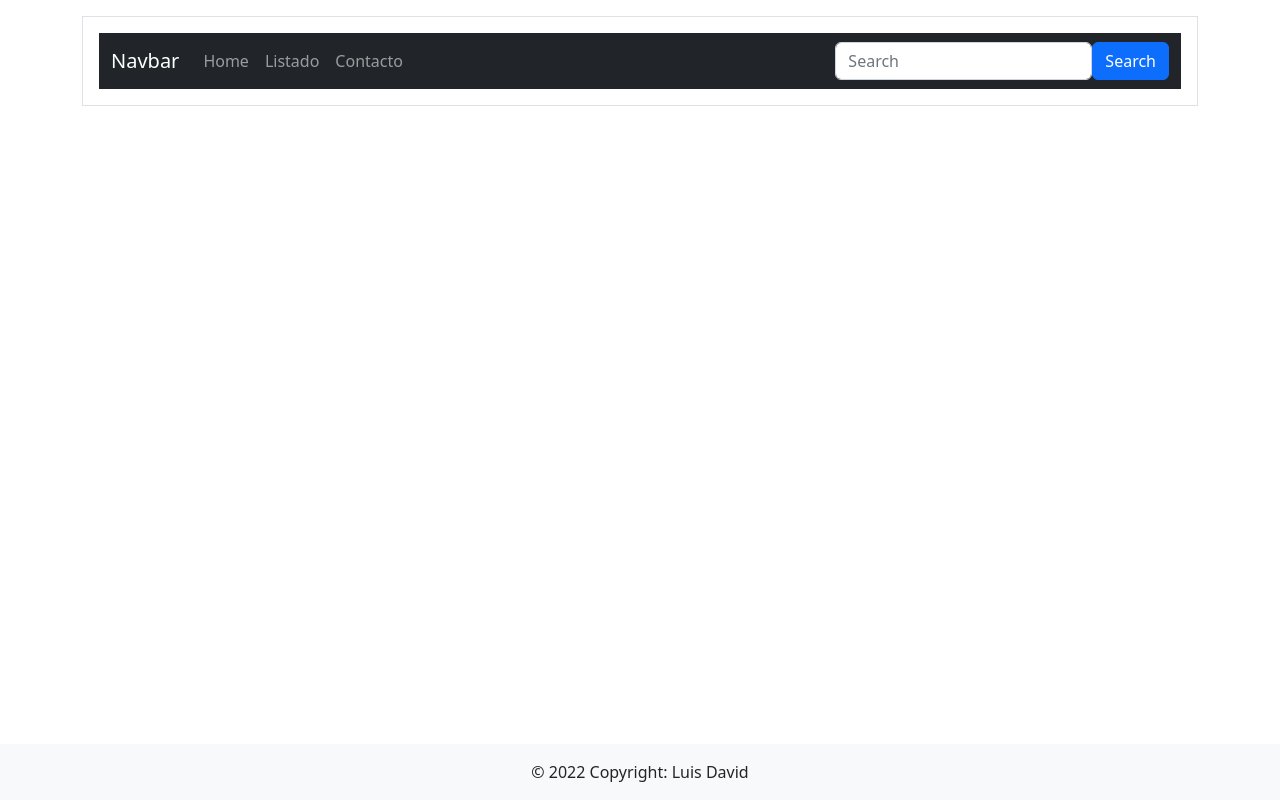
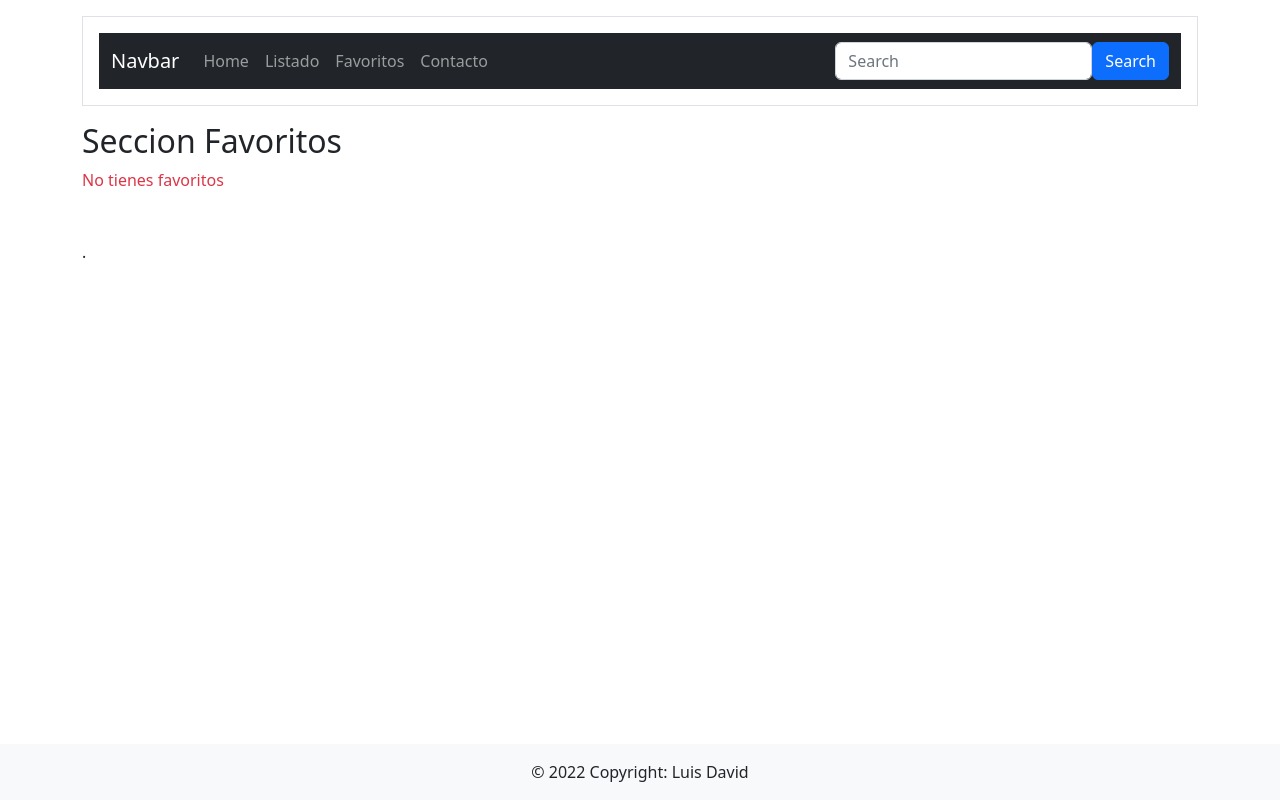
Before and after one commit to luiseliasdavid/MoviesApp, a React (Create React App) app: page /favoritos in a window 1280 px wide. Built offline with nearby package versions, Linux system fonts and the light colour scheme; sample sign-in values are in the browser's storage.

Commit message:
favoritos ok

```diff
--- a/src/App.js
+++ b/src/App.js
@@ -1,36 +1,90 @@
-import {Routes, Route } from 'react-router-dom'
+import { Routes, Route } from 'react-router-dom'
 import 'bootstrap/dist/css/bootstrap.min.css';
-
+import {useState, useEffect} from 'react'
 import Login from "./components/Login";
 import Listado from './components/Listado'
 import Header from './components/Header';
 import Footer from './components/Footer';
 import Detalle from './components/Detalle'
 import Resultados from './components/Resultados';
+import Favoritos from './components/Favoritos';
 import './App.css'
 
 function App() {
-  const addOrRemoveFromFavs =e =>{
+  const [favorites,setFavorites] = useState([])
+
+useEffect(()=>{
+    const favsInLocal = localStorage.getItem('favs')
+
+    if(favsInLocal !== null){
+      const favsArray = JSON.parse(favsInLocal)
+      setFavorites(favsArray)
+    }
+
+},[]
+)
+
+  const favMovies= localStorage.getItem('favs')
+  let tempsMoviesFavs
+
+  if(favMovies===null){
+     tempsMoviesFavs= [];
+  } else {
+    tempsMoviesFavs= JSON.parse(favMovies)
+
+  }
+
+
+  const addOrRemoveFromFavs = e => {
     const btn = e.currentTarget;
     const parent = btn.parentElement
-    const imageUrl= parent.querySelector('img').getAttribute('src')
+    const imageUrl = parent.querySelector('img').getAttribute('src');
+    const title = parent.getElementsByClassName('card-title h5').item(0).textContent
+    const overView = parent.querySelector('p').textContent
 
-    console.log((imageUrl))
+    const movieData = {
+      imageUrl, title, overView,
+      id: btn.dataset.movieId
+    }
+
+
+    let moviesIsInArray = tempsMoviesFavs.find( oneMovie => {
+    return oneMovie.id===movieData.id
+    });
+
+
+    if (!moviesIsInArray){
+      tempsMoviesFavs.push(movieData);
+      localStorage.setItem('favs',JSON.stringify(tempsMoviesFavs))
+      setFavorites(tempsMoviesFavs)
+      console.log('se agrego la pelicula')
+    } else {
+       console.log('la peli ya estaba en el array sera removida')
+      let moviesLeft = tempsMoviesFavs.filter( oneMovie => {
+        return oneMovie.id !== movieData.id
+      })
+      tempsMoviesFavs=moviesLeft
+      setFavorites(tempsMoviesFavs)
+      localStorage.setItem('favs', JSON.stringify(moviesLeft))
+    }
+
+
   }
 
     return (
       <div className='container'>
-    <Header/>
 
+        <Header favorites={favorites}/>
         <Routes>
-      <Route exact path='/' element={<Login/>} />
-      <Route path='/listado' element={<Listado addOrRemoveFromFavs={addOrRemoveFromFavs}/>} />
-      <Route path='/detalle' element={<Detalle/>} />
-      <Route path='/resultados' element={<Resultados/>} />
+          <Route exact path='/' element={<Login />} />
+          <Route path='/listado' element={<Listado addOrRemoveFromFavs={addOrRemoveFromFavs} />} />
+          <Route path='/detalle' element={<Detalle />} />
+          <Route path='/resultados' element={<Resultados addOrRemoveFromFavs={addOrRemoveFromFavs}/>} />
+          <Route path='/favoritos' element={<Favoritos favorites={favorites} addOrRemoveFromFavs={addOrRemoveFromFavs}/>} />
 
         </Routes>
 
-     <Footer/>
+        <Footer />
       </div>
     );
   }
--- /dev/null
+++ b/src/components/Favoritos.js
@@ -0,0 +1,68 @@
+import { Navigate } from "react-router-dom";
+import { Card, Button, CardGroup } from "react-bootstrap";
+
+
+function Favoritos (props) {
+
+
+    let token = sessionStorage.getItem("token");
+// const [favorites,setFavorites] = useState([])
+
+// useEffect(()=>{
+//     const favsInLocal = localStorage.getItem('favs')
+
+//     if(favsInLocal !== null){
+//       const favsArray = JSON.parse(favsInLocal)
+//       //console.log(favsArray)
+//       setFavorites(favsArray)
+//     }
+
+// },[]
+// )
+
+    return(
+        <>
+         {!token && <Navigate to="/" />}
+        <h2>Seccion Favoritos</h2>
+        <div className="row">
+         { !props.favorites.length && <div className="col-12 text-danger">No tienes favoritos</div> }
+        {props.favorites?.map((oneMovie, index) => {
+          return (
+            <div className="col-3" key={index}>
+              <CardGroup>
+                <Card style={{ width: "18rem" }}>
+                  <Card.Img  variant="top" src={oneMovie.imageUrl} alt={'imagen'}
+                  />
+                 <Button className="favourtite-btn"
+                  onClick={props.addOrRemoveFromFavs}
+                  data-movie-id={oneMovie.id}
+                  >🖤</Button>
+                  <Card.Body>
+                    <Card.Title>
+                      {oneMovie.title.substring(0, 30)}...{" "}
+                    </Card.Title>
+                    <Card.Text>
+                      {oneMovie.overView.substring(0, 150)}...
+                    </Card.Text>
+                    <Button
+                      href={`/detalle?movieID=${oneMovie.id}`}
+                      variant="primary"
+                    >
+                      Detalle
+                    </Button>
+
+                  </Card.Body>
+                </Card>
+              </CardGroup>
+            </div>
+          );
+        })}
+      </div>
+      <br></br>
+      <br></br>
+      <p>.</p>
+      </>
+    )
+}
+
+export default Favoritos
--- a/src/components/Header.js
+++ b/src/components/Header.js
@@ -6,7 +6,7 @@ import Nav from 'react-bootstrap/Nav';
 import Navbar from 'react-bootstrap/Navbar';
 import Buscador from './Buscador'
 
-function Header (){
+function Header (props){
 return(
     <header className='container p-3 my-3 border'>
         <div></div>
@@ -16,7 +16,11 @@ return(
           <Nav className="me-auto">
             <Nav.Link href="/">Home</Nav.Link>
             <Nav.Link href="listado">Listado</Nav.Link>
+            <Nav.Link href="favoritos">Favoritos</Nav.Link>
             <Nav.Link href="contacto">Contacto</Nav.Link>
+            <Nav.Link href='#' variant="red">
+              {props.favorites.length>0 && <> Favoritos:{props.favorites.length} </>}
+              </Nav.Link>
           </Nav>
         <Buscador />
         </Container>
--- a/src/components/Listado.js
+++ b/src/components/Listado.js
@@ -51,7 +51,10 @@ export default function Listado(props) {
                     variant="top"
                     src={`https://image.tmdb.org/t/p/w500/${oneMovie.poster_path}`}
                   />
-                  <Button className="favourtite-btn" onClick={props.addOrRemoveFromFavs}>🖤</Button>
+                  <Button className="favourtite-btn"
+                  onClick={props.addOrRemoveFromFavs}
+                  data-movie-id={oneMovie.id}
+                  >🖤</Button>
                   <Card.Body>
                     <Card.Title>
                       {oneMovie.title.substring(0, 30)}...{" "}
@@ -65,6 +68,7 @@ export default function Listado(props) {
                     >
                       Detalle
                     </Button>
+
                   </Card.Body>
                 </Card>
               </CardGroup>
@@ -72,6 +76,9 @@ export default function Listado(props) {
           );
         })}
       </div>
+      <br></br>
+      <br></br>
+      <p>.</p>
     </>
   );
 }
--- a/src/components/Resultados.js
+++ b/src/components/Resultados.js
@@ -2,7 +2,7 @@ import { useEffect, useState } from "react";
 import axios from "axios";
 import { Card, Button, CardGroup } from "react-bootstrap";
 import swal from 'sweetalert'
-
+import { Navigate } from "react-router-dom";
 
 function Resultados() {
 
@@ -10,6 +10,7 @@ function Resultados() {
   let keyword = query.get("keyword");
   const [movieResults, setMovieResults] = useState([]);
 
+  let token = sessionStorage.getItem("token");
   useEffect(() => {
     const endPoint=`https://api.themoviedb.org/3/search/movie?api_key=cc18eb38317f2c9aed2478c00153198a&language=es-ES&page=1&include_adult=false&query=${keyword}`
     axios.get(endPoint)
@@ -31,6 +32,7 @@ function Resultados() {
   //console.log(keyword);
   return (
     <>
+    {!token && <Navigate to="/" />}
     <h2>Buscaste: {keyword}</h2>
     {movieResults.length ===0 && <h3>No hay resultados</h3> }
       <div className="row">
```
Lines whose indentation alone changed are shown as unchanged.
